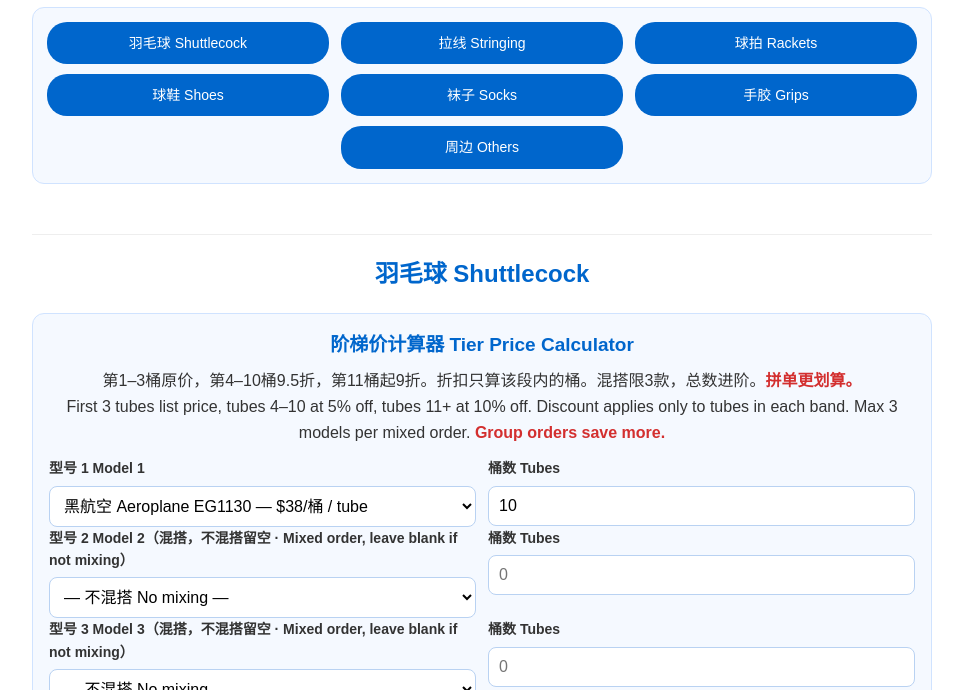
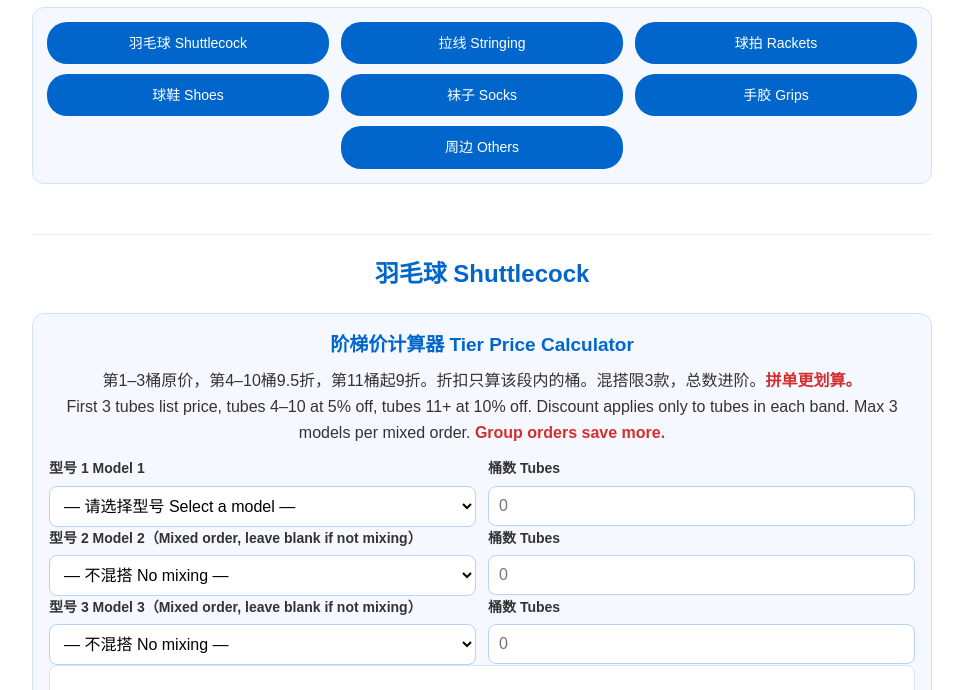
Before and after one commit to davidzhao2021/ygsports.us.com, a plain HTML site: page index.html in a window 1280 px wide. Shown: the part 96-786 px from the top of the page, without its empty margins (158-1121 px from the left). Drawn offline with Linux system fonts and the light colour scheme.

Commit message:
Update index.html

```diff
--- a/index.html
+++ b/index.html
@@ -293,11 +293,12 @@
         <div class="tier-controls">
             <label>型号 1 Model 1
                 <select id="tierModel1">
+                    <option value="" selected>— 请选择型号 Select a model —</option>
                     <option value="AS05 Yonex" data-price="3300" data-profit="1236">AS05 Yonex — $33/桶 / tube</option>
                     <option value="AS30 Yonex" data-price="3900" data-profit="1131">AS30 Yonex — $39/桶 / tube</option>
                     <option value="AS40 Yonex" data-price="4200" data-profit="1326">AS40 Yonex — $42/桶 / tube</option>
                     <option value="AS50 Yonex" data-price="4500" data-profit="1102">AS50 Yonex — $45/桶 / tube</option>
-                    <option value="黑航空 Aeroplane EG1130" data-price="3800" data-profit="926" selected>黑航空 Aeroplane EG1130 — $38/桶 / tube</option>
+                    <option value="黑航空 Aeroplane EG1130" data-price="3800" data-profit="926">黑航空 Aeroplane EG1130 — $38/桶 / tube</option>
                     <option value="红超 ChaoPai" data-price="3600" data-profit="1251">红超 ChaoPai — $36/桶 / tube</option>
                     <option value="紫超 ChaoPai" data-price="3200" data-profit="851">紫超 ChaoPai — $32/桶 / tube</option>
                     <option value="金利 JL-S" data-price="3400" data-profit="950">金利 JL-S — $34/桶 / tube</option>
@@ -317,11 +318,11 @@
                 </select>
             </label>
             <label>桶数 Tubes
-                <input id="tierQty1" type="number" min="1" max="999" step="1" value="10" inputmode="numeric">
+                <input id="tierQty1" type="number" min="1" max="999" step="1" value="" placeholder="0" inputmode="numeric">
             </label>
         </div>
         <div class="tier-controls">
-            <label>型号 2 Model 2（混搭，不混搭留空 · Mixed order, leave blank if not mixing）
+            <label>型号 2 Model 2（Mixed order, leave blank if not mixing）
                 <select id="tierModel2">
                     <option value="">— 不混搭 No mixing —</option>
                 </select>
@@ -331,7 +332,7 @@
             </label>
         </div>
         <div class="tier-controls">
-            <label>型号 3 Model 3（混搭，不混搭留空 · Mixed order, leave blank if not mixing）
+            <label>型号 3 Model 3（Mixed order, leave blank if not mixing）
                 <select id="tierModel3">
                     <option value="">— 不混搭 No mixing —</option>
                 </select>
@@ -344,7 +345,7 @@
     </div>
     <script>
     (function () {
-        // 阶梯价：前3桶原价，接下来12桶9.5折，其余9折。全部按分（整数）算，避免浮点误差。
+        // 阶梯价：前3桶原价，接下来7桶9.5折，其余9折。全部按分（整数）算，避免浮点误差。
         // 混搭限3款；后台按售价从高到低排（贵的先算原价/9.5折），你让出去的折扣最少。
         var model1 = document.getElementById("tierModel1");
         var qty1 = document.getElementById("tierQty1");
@@ -354,8 +355,9 @@
         var qty3 = document.getElementById("tierQty3");
         var result = document.getElementById("tierResult");
         var tracked = false;
-        // 型号2、3的选项与型号1完全一致（按品牌名排），前面留一个“不混搭”
+        // 型号2、3的选项与型号1完全一致（按品牌名排），前面留一个“不混搭”；型号1开头的“请选择型号”不复制过去
         for (var i = 0; i < model1.options.length; i++) {
+            if (!model1.options[i].value) continue;
             var c2 = model1.options[i].cloneNode(true);
             c2.selected = false;
             model2.appendChild(c2);
```
